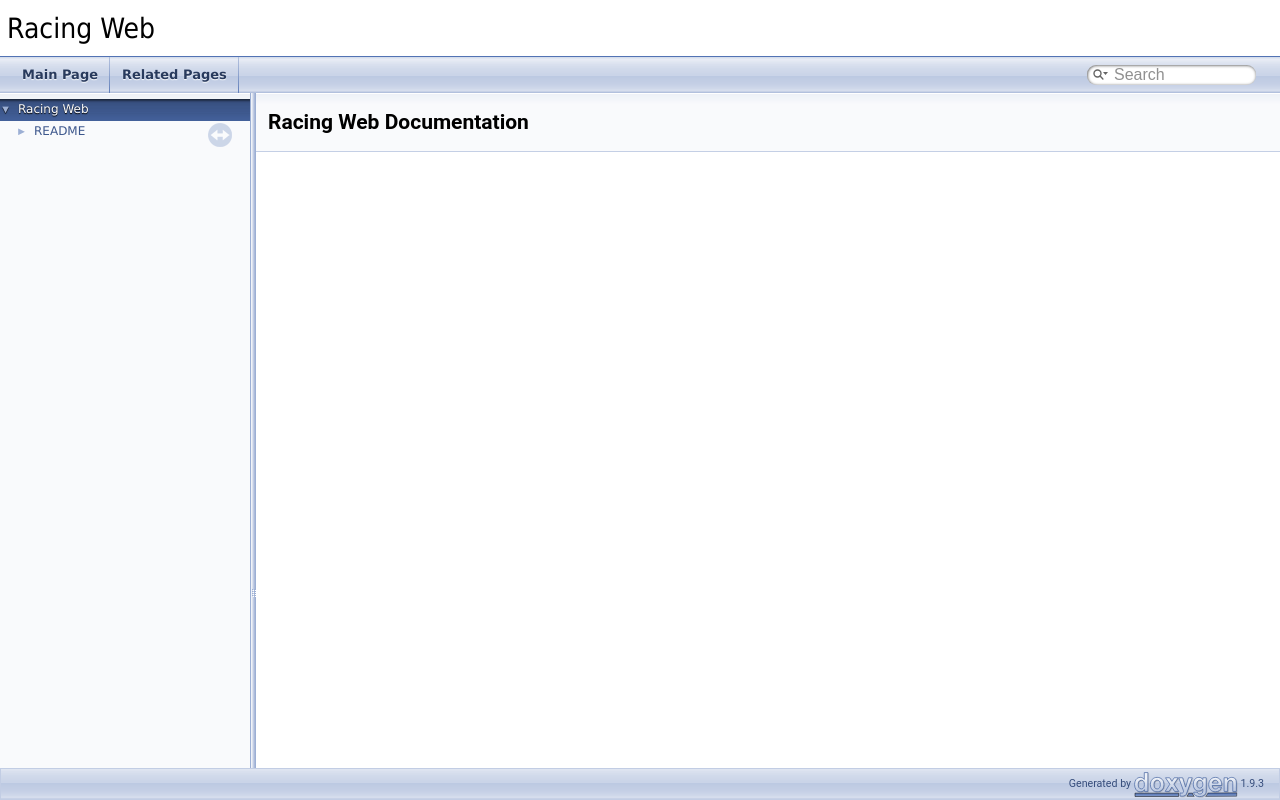
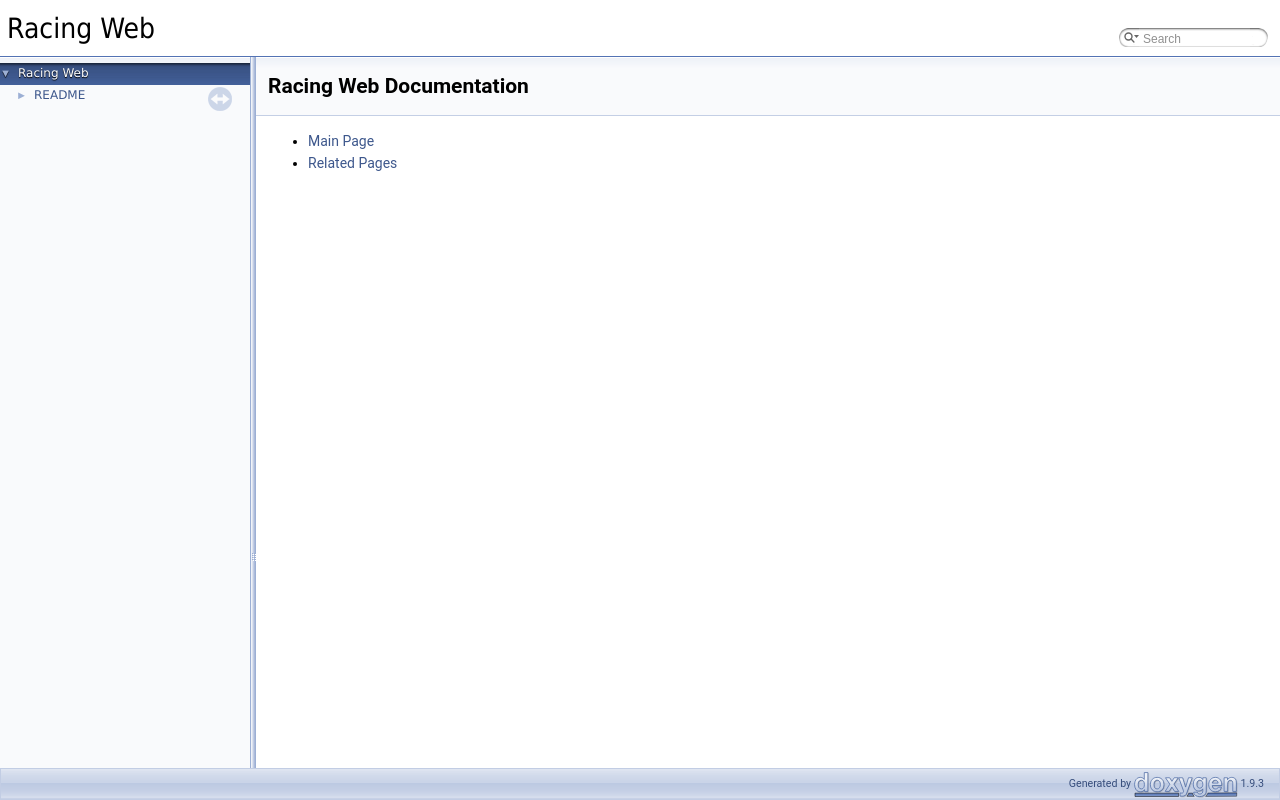
Before and after one commit to ckxng/racingweb, a plain HTML site: page html/index.html in a window 1280 px wide. Drawn offline with Linux system fonts and the light colour scheme.

Commit message:
[doc] disable index in favor of treeview bb156327f63dbb09bec1d56d3a67e47516f50783

```diff
--- a/html/index.html
+++ b/html/index.html
@@ -16,6 +16,11 @@
 <link href="search/search.css" rel="stylesheet" type="text/css"/>
 <script type="text/javascript" src="search/searchdata.js"></script>
 <script type="text/javascript" src="search/search.js"></script>
+<script type="text/javascript">
+/* @license magnet:?xt=urn:btih:d3d9a9a6595521f9666a5e94cc830dab83b65699&amp;dn=expat.txt MIT */
+  $(document).ready(function() { init_search(); });
+/* @license-end */
+</script>
 <link href="doxygen.css" rel="stylesheet" type="text/css" />
 </head>
 <body>
@@ -28,6 +33,21 @@
    <div id="projectname">Racing Web
    </div>
   </td>
+    <td>        <div id="MSearchBox" class="MSearchBoxInactive">
+        <span class="left">
+          <img id="MSearchSelect" src="search/mag_sel.svg"
+               onmouseover="return searchBox.OnSearchSelectShow()"
+               onmouseout="return searchBox.OnSearchSelectHide()"
+               alt=""/>
+          <input type="text" id="MSearchField" value="Search" accesskey="S"
+               onfocus="searchBox.OnSearchFieldFocus(true)"
+               onblur="searchBox.OnSearchFieldFocus(false)"
+               onkeyup="searchBox.OnSearchFieldChange(event)"/>
+          </span><span class="right">
+            <a id="MSearchClose" href="javascript:searchBox.CloseResultsWindow()"><img id="MSearchCloseImg" border="0" src="search/close.svg" alt=""/></a>
+          </span>
+        </div>
+</td>
  </tr>
  </tbody>
 </table>
@@ -39,17 +59,6 @@
 var searchBox = new SearchBox("searchBox", "search",'Search','.html');
 /* @license-end */
 </script>
-<script type="text/javascript" src="menudata.js"></script>
-<script type="text/javascript" src="menu.js"></script>
-<script type="text/javascript">
-/* @license magnet:?xt=urn:btih:d3d9a9a6595521f9666a5e94cc830dab83b65699&amp;dn=expat.txt MIT */
-$(function() {
-  initMenu('',true,false,'search.php','Search');
-  $(document).ready(function() { init_search(); });
-});
-/* @license-end */
-</script>
-<div id="main-nav"></div>
 </div><!-- top -->
 <div id="side-nav" class="ui-resizable side-nav-resizable">
   <div id="nav-tree">
@@ -85,6 +94,9 @@ $(document).ready(function(){initNavTree('index.html',''); initResizable(); });
   <div class="headertitle"><div class="title">Racing Web Documentation</div></div>
 </div><!--header-->
 <div class="contents">
+<ul><li><a href="index.html"><span>Main&#160;Page</span></a>
+</li><li><a href="pages.html"><span>Related&#160;Pages</span></a>
+</li></ul>
 </div><!-- contents -->
 </div><!-- doc-content -->
 <!-- start footer part -->
--- a/html/menu.js
+++ /dev/null
@@ -1,127 +0,0 @@
-/*
- @licstart  The following is the entire license notice for the JavaScript code in this file.
-
- The MIT License (MIT)
-
- Copyright (C) 1997-2020 by Dimitri van Heesch
-
- Permission is hereby granted, free of charge, to any person obtaining a copy of this software
- and associated documentation files (the "Software"), to deal in the Software without restriction,
- including without limitation the rights to use, copy, modify, merge, publish, distribute,
- sublicense, and/or sell copies of the Software, and to permit persons to whom the Software is
- furnished to do so, subject to the following conditions:
-
- The above copyright notice and this permission notice shall be included in all copies or
- substantial portions of the Software.
-
- THE SOFTWARE IS PROVIDED "AS IS", WITHOUT WARRANTY OF ANY KIND, EXPRESS OR IMPLIED, INCLUDING
- BUT NOT LIMITED TO THE WARRANTIES OF MERCHANTABILITY, FITNESS FOR A PARTICULAR PURPOSE AND
- NONINFRINGEMENT. IN NO EVENT SHALL THE AUTHORS OR COPYRIGHT HOLDERS BE LIABLE FOR ANY CLAIM,
- DAMAGES OR OTHER LIABILITY, WHETHER IN AN ACTION OF CONTRACT, TORT OR OTHERWISE, ARISING FROM,
- OUT OF OR IN CONNECTION WITH THE SOFTWARE OR THE USE OR OTHER DEALINGS IN THE SOFTWARE.
-
- @licend  The above is the entire license notice for the JavaScript code in this file
- */
-function initMenu(relPath,searchEnabled,serverSide,searchPage,search) {
-  function makeTree(data,relPath) {
-    var result='';
-    if ('children' in data) {
-      result+='<ul>';
-      for (var i in data.children) {
-        result+='<li><a href="'+relPath+data.children[i].url+'">'+
-                                data.children[i].text+'</a>'+
-                                makeTree(data.children[i],relPath)+'</li>';
-      }
-      result+='</ul>';
-    }
-    return result;
-  }
-  var searchBox;
-  if (searchEnabled) {
-    if (serverSide) {
-      searchBox='<div id="MSearchBox" class="MSearchBoxInactive">'+
-                 '<div class="left">'+
-                  '<form id="FSearchBox" action="'+relPath+searchPage+
-                    '" method="get"><img id="MSearchSelect" src="'+
-                    relPath+'search/mag.svg" alt=""/>'+
-                  '<input type="text" id="MSearchField" name="query" value="'+search+
-                    '" size="20" accesskey="S" onfocus="searchBox.OnSearchFieldFocus(true)"'+
-                    ' onblur="searchBox.OnSearchFieldFocus(false)">'+
-                  '</form>'+
-                 '</div>'+
-                 '<div class="right"></div>'+
-                '</div>';
-    } else {
-      searchBox='<div id="MSearchBox" class="MSearchBoxInactive">'+
-                 '<span class="left">'+
-                  '<img id="MSearchSelect" src="'+relPath+
-                     'search/mag_sel.svg" onmouseover="return searchBox.OnSearchSelectShow()"'+
-                     ' onmouseout="return searchBox.OnSearchSelectHide()" alt=""/>'+
-                  '<input type="text" id="MSearchField" value="'+search+
-                    '" accesskey="S" onfocus="searchBox.OnSearchFieldFocus(true)" '+
-                    'onblur="searchBox.OnSearchFieldFocus(false)" '+
-                    'onkeyup="searchBox.OnSearchFieldChange(event)"/>'+
-                 '</span>'+
-                 '<span class="right"><a id="MSearchClose" '+
-                  'href="javascript:searchBox.CloseResultsWindow()">'+
-                  '<img id="MSearchCloseImg" border="0" src="'+relPath+
-                  'search/close.svg" alt=""/></a>'
-                 '</span>'
-                '</div>';
-    }
-  }
-
-  $('#main-nav').before('<div class="sm sm-dox"><input id="main-menu-state" type="checkbox"/>'+
-                        '<label class="main-menu-btn" for="main-menu-state">'+
-                        '<span class="main-menu-btn-icon"></span> '+
-                        'Toggle main menu visibility</label>'+
-                        '<span id="searchBoxPos1" style="position:absolute;right:8px;top:8px;height:36px;"></span>'+
-                        '</div>');
-  $('#main-nav').append(makeTree(menudata,relPath));
-  $('#main-nav').children(':first').addClass('sm sm-dox').attr('id','main-menu');
-  if (searchBox) {
-    $('#main-menu').append('<li id="searchBoxPos2" style="float:right"></li>');
-  }
-  var $mainMenuState = $('#main-menu-state');
-  var prevWidth = 0;
-  if ($mainMenuState.length) {
-    function initResizableIfExists() {
-      if (typeof initResizable==='function') initResizable();
-    }
-    // animate mobile menu
-    $mainMenuState.change(function(e) {
-      var $menu = $('#main-menu');
-      var options = { duration: 250, step: initResizableIfExists };
-      if (this.checked) {
-        options['complete'] = function() { $menu.css('display', 'block') };
-        $menu.hide().slideDown(options);
-      } else {
-        options['complete'] = function() { $menu.css('display', 'none') };
-        $menu.show().slideUp(options);
-      }
-    });
-    // set default menu visibility
-    function resetState() {
-      var $menu = $('#main-menu');
-      var $mainMenuState = $('#main-menu-state');
-      var newWidth = $(window).outerWidth();
-      if (newWidth!=prevWidth) {
-        if ($(window).outerWidth()<768) {
-          $mainMenuState.prop('checked',false); $menu.hide();
-          $('#searchBoxPos1').html(searchBox);
-          $('#searchBoxPos2').hide();
-        } else {
-          $menu.show();
-          $('#searchBoxPos1').empty();
-          $('#searchBoxPos2').html(searchBox);
-          $('#searchBoxPos2').show();
-        }
-        prevWidth = newWidth;
-      }
-    }
-    $(window).ready(function() { resetState(); initResizableIfExists(); });
-    $(window).resize(resetState);
-  }
-  $('#main-menu').smartmenus();
-}
-/* @license-end */
--- a/html/menudata.js
+++ /dev/null
@@ -1,27 +0,0 @@
-/*
- @licstart  The following is the entire license notice for the JavaScript code in this file.
-
- The MIT License (MIT)
-
- Copyright (C) 1997-2020 by Dimitri van Heesch
-
- Permission is hereby granted, free of charge, to any person obtaining a copy of this software
- and associated documentation files (the "Software"), to deal in the Software without restriction,
- including without limitation the rights to use, copy, modify, merge, publish, distribute,
- sublicense, and/or sell copies of the Software, and to permit persons to whom the Software is
- furnished to do so, subject to the following conditions:
-
- The above copyright notice and this permission notice shall be included in all copies or
- substantial portions of the Software.
-
- THE SOFTWARE IS PROVIDED "AS IS", WITHOUT WARRANTY OF ANY KIND, EXPRESS OR IMPLIED, INCLUDING
- BUT NOT LIMITED TO THE WARRANTIES OF MERCHANTABILITY, FITNESS FOR A PARTICULAR PURPOSE AND
- NONINFRINGEMENT. IN NO EVENT SHALL THE AUTHORS OR COPYRIGHT HOLDERS BE LIABLE FOR ANY CLAIM,
- DAMAGES OR OTHER LIABILITY, WHETHER IN AN ACTION OF CONTRACT, TORT OR OTHERWISE, ARISING FROM,
- OUT OF OR IN CONNECTION WITH THE SOFTWARE OR THE USE OR OTHER DEALINGS IN THE SOFTWARE.
-
- @licend  The above is the entire license notice for the JavaScript code in this file
-*/
-var menudata={children:[
-{text:"Main Page",url:"index.html"},
-{text:"Related Pages",url:"pages.html"}]}
--- a/html/search/search.css
+++ b/html/search/search.css
@@ -1,86 +1,97 @@
 /*---------------- Search Box */
+
+#FSearchBox {
+    float: left;
+}
 
 #MSearchBox {
     white-space : nowrap;
-    background: white;
-    border-radius: 0.65em;
-    box-shadow: inset 0.5px 0.5px 3px 0px #555;
+    float: none;
+    margin-top: 0px;
+    width: 161px;
+    height: 24px;
     z-index: 102;
+    right: 10px;
+    display: inline;
+    position: absolute;
 }
 
-#MSearchBox .left {
-    display: inline-block;
-    vertical-align: middle;
-    height: 1.4em;
+#MSearchBox .left
+{
+    display:block;
+    position:absolute;
+    left:10px;
+    width:20px;
+    height:19px;
+    background:url('search_l.png') no-repeat;
+    background-position:right;
 }
 
 #MSearchSelect {
-    display: inline-block;
-    vertical-align: middle;
-    height: 19px;
-    padding: 0 0 0 0.3em;
-    margin: 0;
+    display:block;
+    position:absolute;
+    width:20px;
+    height:19px;
+}
+
+.left #MSearchSelect {
+    left:4px;
+}
+
+.right #MSearchSelect {
+    right:5px;
 }
 
 #MSearchField {
-    display: inline-block;
-    vertical-align: middle;
-    width: 7.5em;
-    height: 19px;
-    margin: 0 0.15em;
-    padding: 0;
-    line-height: 1em;
+    display:block;
+    position:absolute;
+    height:19px;
+    background:url('search_m.png') repeat-x;
     border:none;
+    width:111px;
+    margin-left:20px;
+    padding-left:4px;
     color: #909090;
     outline: none;
-    font-family: Arial, Verdana, sans-serif;
+    font: 9pt Arial, Verdana, sans-serif;
     -webkit-border-radius: 0px;
-    border-radius: 0px;
-    background: none;
 }
 
-@media(hover: none) {
-    /* to avoid zooming on iOS */
-    #MSearchField {
-        font-size: 16px;
-    }
+#FSearchBox #MSearchField {
+    margin-left:15px;
 }
 
 #MSearchBox .right {
-    display: inline-block;
-    vertical-align: middle;
-    width: 1.4em;
-    height: 1.4em;
+    display:block;
+    position:absolute;
+    left:141px;
+    width:20px;
+    height:19px;
+    background:url('search_r.png') no-repeat;
+    background-position:left;
 }
 
 #MSearchClose {
     display: none;
-    font-size: inherit;
+    position: absolute;
+    top: 4px;
     background : none;
     border: none;
-    margin: 0;
-    padding: 0;
+    margin: 0px 4px 0px 0px;
+    padding: 0px 0px;
     outline: none;
-
 }
 
-#MSearchCloseImg {
-    height: 1.4em;
-    padding: 0.3em;
-    margin: 0;
+.left #MSearchClose {
+    left: 6px;
+}
+
+.right #MSearchClose {
+    right: 2px;
 }
 
 .MSearchBoxActive #MSearchField {
     color: #000000;
-}
-
-#main-menu > li:last-child {
-    /* This <li> object is the parent of the search bar */
-    display: flex;
-    justify-content: center;
-    align-items: center;
-    height: 36px;
-    margin-right: 1em;
 }
 
 /*---------------- Search filter selection */
```
Also changed, not shown: html/graph_legend.html (+20 -11 lines), html/md_README.html (+20 -11 lines), html/pages.html (+20 -11 lines).
